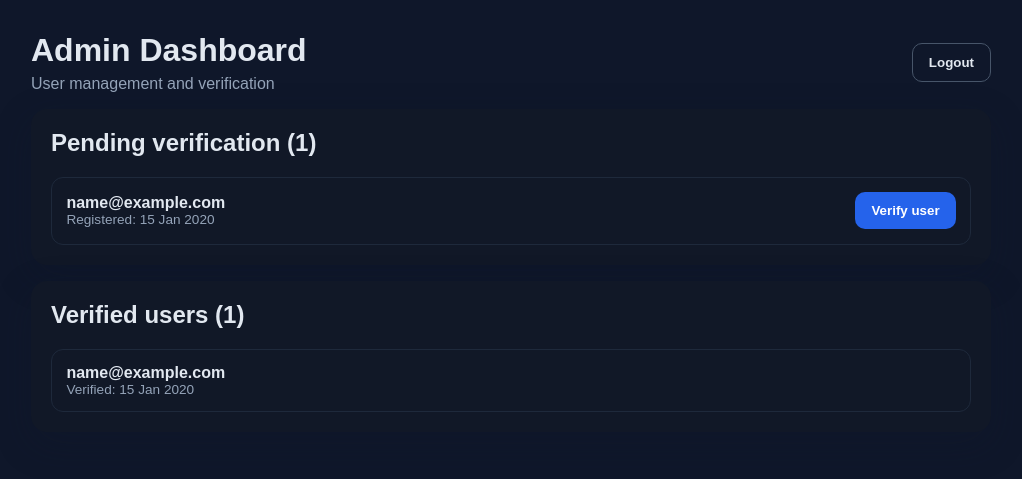
After one commit to enes-ekrem-ergunesh/coolify-test2, a Node server app: template views/admin.ejs in a window 1280 px wide. The commit adds this page. Shown: the top 479 px of the page, without its empty margins (129-1151 px from the left). Run offline with Node 20, Linux system fonts and the light colour scheme; the template is opened without the code that fills it: most values are stand-ins (such as "Sample title", 1, 10 or a date in 2020); some libraries are stand-ins or nearby versions.

Commit message:
feat: add admin verification dashboard for user approvals

```diff
--- a/docker-compose.yml
+++ b/docker-compose.yml
@@ -6,6 +6,7 @@ services:
       PORT: ${PORT:-8542}
       DATABASE_PATH: ${DATABASE_PATH:-/app/data/budget.db}
       SESSION_SECRET: ${SESSION_SECRET:?SESSION_SECRET must be set}
+      ADMIN_PASSWORD: ${ADMIN_PASSWORD:?ADMIN_PASSWORD must be set}
       COOKIE_SECURE: ${COOKIE_SECURE:-false}
       OPENAI_API_KEY: ${OPENAI_API_KEY:-}
       OPENAI_MODEL: ${OPENAI_MODEL:-gpt-4o-mini}
--- a/src/app.js
+++ b/src/app.js
@@ -22,6 +22,36 @@ function createApp({ db, config }) {
     standardHeaders: 'draft-8',
     legacyHeaders: false,
   });
+  const adminUsername = 'admin';
+  const secureStringEqual = (left, right) => {
+    const leftBuffer = Buffer.from(String(left || ''));
+    const rightBuffer = Buffer.from(String(right || ''));
+    if (leftBuffer.length !== rightBuffer.length) return false;
+    return crypto.timingSafeEqual(leftBuffer, rightBuffer);
+  };
+  const renderAdminDashboard = (req, res) => {
+    const pendingUsers = db
+      .prepare(
+        `SELECT id, email, created_at
+         FROM users
+         WHERE is_verified = 0
+         ORDER BY created_at ASC, id ASC`,
+      )
+      .all();
+    const verifiedUsers = db
+      .prepare(
+        `SELECT id, email, created_at, verified_at
+         FROM users
+         WHERE is_verified = 1
+         ORDER BY verified_at DESC, id DESC
+         LIMIT 100`,
+      )
+      .all();
+    return res.render('admin', {
+      pendingUsers,
+      verifiedUsers,
+    });
+  };
 
   app.disable('x-powered-by');
   app.set('view engine', 'ejs');
@@ -50,6 +80,7 @@ function createApp({ db, config }) {
     res.locals.csrfToken = req.session.csrfToken;
     delete req.session.flash;
     res.locals.userId = req.session.userId || null;
+    res.locals.isAdmin = req.session.isAdmin === true;
     res.locals.pendingCount = 0;
     res.locals.plural = (n, singular, pluralForm) => n === 1 ? singular : (pluralForm || `${singular}s`);
     if (req.session.userId) {
@@ -87,6 +118,9 @@ function createApp({ db, config }) {
   });
 
   app.get('/', (req, res) => {
+    if (req.session.isAdmin) {
+      return renderAdminDashboard(req, res);
+    }
     if (!req.session.userId) {
       return res.render('auth', { email: '' });
     }
@@ -169,6 +203,14 @@ function createApp({ db, config }) {
       recentEntries,
       activePage: 'home',
     });
+  });
+
+  app.get('/admin', (req, res) => {
+    if (!req.session.isAdmin) {
+      req.session.flash = { type: 'error', message: 'Admin access is required.' };
+      return res.status(403).redirect('/');
+    }
+    return renderAdminDashboard(req, res);
   });
 
   app.get('/incomes', (req, res) => {
@@ -372,25 +414,72 @@ function createApp({ db, config }) {
     }
 
     const passwordHash = await bcrypt.hash(password, 12);
-    const result = db.prepare('INSERT INTO users(email, password_hash) VALUES(?, ?)').run(email, passwordHash);
-    req.session.userId = result.lastInsertRowid;
-    req.session.flash = { type: 'success', message: 'Welcome! Your account is ready.' };
+    db.prepare('INSERT INTO users(email, password_hash, is_verified) VALUES(?, ?, 0)').run(email, passwordHash);
+    req.session.userId = null;
+    req.session.isAdmin = false;
+    req.session.flash = { type: 'warning', message: 'Registration received. Please wait for admin verification before signing in.' };
     return res.redirect('/');
+  });
+
+  app.post('/admin/login', authLimiter, (req, res) => {
+    const username = String(req.body.username || '').trim();
+    const password = String(req.body.password || '');
+
+    if (username !== adminUsername || !secureStringEqual(password, config.adminPassword)) {
+      req.session.flash = { type: 'error', message: 'Invalid admin credentials.' };
+      return res.status(401).redirect('/');
+    }
+
+    req.session.userId = null;
+    req.session.isAdmin = true;
+    req.session.flash = { type: 'success', message: 'Admin signed in successfully.' };
+    return res.redirect('/admin');
   });
 
   app.post('/login', authLimiter, async (req, res) => {
     const email = String(req.body.email || '').trim().toLowerCase();
     const password = String(req.body.password || '');
-    const user = db.prepare('SELECT id, password_hash FROM users WHERE email = ?').get(email);
+    const user = db.prepare('SELECT id, password_hash, is_verified FROM users WHERE email = ?').get(email);
 
     if (!user || !(await bcrypt.compare(password, user.password_hash))) {
       req.session.flash = { type: 'error', message: 'Invalid email or password.' };
       return res.status(401).redirect('/');
     }
+    if (user.is_verified !== 1) {
+      req.session.flash = { type: 'warning', message: 'Your account is pending admin verification.' };
+      return res.status(403).redirect('/');
+    }
 
     req.session.userId = user.id;
+    req.session.isAdmin = false;
     req.session.flash = { type: 'success', message: 'Signed in successfully.' };
     return res.redirect('/');
+  });
+
+  app.post('/admin/users/:id/verify', (req, res) => {
+    if (!req.session.isAdmin) {
+      req.session.flash = { type: 'error', message: 'Admin access is required.' };
+      return res.status(403).redirect('/');
+    }
+
+    const userId = Number.parseInt(req.params.id, 10);
+    if (!Number.isInteger(userId) || userId <= 0) {
+      req.session.flash = { type: 'error', message: 'Invalid user.' };
+      return res.status(400).redirect('/admin');
+    }
+
+    const result = db
+      .prepare(
+        `UPDATE users
+         SET is_verified = 1, verified_at = CURRENT_TIMESTAMP
+         WHERE id = ? AND is_verified = 0`,
+      )
+      .run(userId);
+
+    req.session.flash = result.changes > 0
+      ? { type: 'success', message: 'User verified successfully.' }
+      : { type: 'warning', message: 'User not found or already verified.' };
+    return res.redirect('/admin');
   });
 
   app.post('/logout', (req, res) => {
--- a/src/server.js
+++ b/src/server.js
@@ -5,6 +5,7 @@ const config = {
   port: Number.parseInt(process.env.PORT || '3000', 10),
   databasePath: process.env.DATABASE_PATH || './data/budget.db',
   sessionSecret: process.env.SESSION_SECRET,
+  adminPassword: process.env.ADMIN_PASSWORD || '',
   secureCookies: process.env.COOKIE_SECURE === 'true',
   openAiApiKey: process.env.OPENAI_API_KEY || '',
   openAiModel: process.env.OPENAI_MODEL || 'gpt-4o-mini',
@@ -13,6 +14,9 @@ const config = {
 
 if (!config.sessionSecret) {
   throw new Error('SESSION_SECRET must be set before starting the app.');
+}
+if (!config.adminPassword) {
+  throw new Error('ADMIN_PASSWORD must be set before starting the app.');
 }
 
 const db = openDatabase(config.databasePath);
--- /dev/null
+++ b/views/admin.ejs
@@ -0,0 +1,82 @@
+<!DOCTYPE html>
+<html lang="en">
+  <head>
+    <meta charset="UTF-8" />
+    <meta name="viewport" content="width=device-width, initial-scale=1.0" />
+    <title>Budget Chat Admin</title>
+    <style>
+      :root { color-scheme: light dark; font-family: Arial, sans-serif; }
+      body { margin: 0; background: #0f172a; color: #e2e8f0; }
+      main { max-width: 960px; margin: 0 auto; padding: 2rem; }
+      .topbar { display: flex; justify-content: space-between; align-items: center; gap: 1rem; margin-bottom: 1rem; }
+      .card { background: #111827; border-radius: 16px; padding: 1.25rem; box-shadow: 0 12px 36px rgba(15, 23, 42, 0.25); margin-bottom: 1rem; }
+      .flash { padding: 0.85rem 1rem; border-radius: 12px; margin-bottom: 1rem; }
+      .flash.error { background: #7f1d1d; }
+      .flash.success { background: #14532d; }
+      .flash.warning { background: #78350f; }
+      .muted { color: #94a3b8; }
+      ul { list-style: none; margin: 0; padding: 0; display: grid; gap: 0.75rem; }
+      li { border: 1px solid #1e293b; border-radius: 12px; padding: 0.9rem; display: flex; justify-content: space-between; align-items: center; gap: 1rem; flex-wrap: wrap; }
+      button { background: #2563eb; color: white; border: 0; border-radius: 10px; padding: 0.7rem 1rem; cursor: pointer; font-weight: 700; }
+      button.ghost { background: transparent; border: 1px solid #475569; color: #e2e8f0; }
+    </style>
+  </head>
+  <body>
+    <main>
+      <div class="topbar">
+        <div>
+          <h1 style="margin:0;">Admin Dashboard</h1>
+          <p class="muted" style="margin:0.35rem 0 0 0;">User management and verification</p>
+        </div>
+        <form method="post" action="/logout">
+          <input name="csrfToken" type="hidden" value="<%= csrfToken %>" />
+          <button class="ghost" type="submit">Logout</button>
+        </form>
+      </div>
+
+      <% if (flash) { %>
+        <div class="flash <%= flash.type %>"><%= flash.message %></div>
+      <% } %>
+
+      <section class="card">
+        <h2 style="margin-top:0;">Pending verification (<%= pendingUsers.length %>)</h2>
+        <% if (pendingUsers.length === 0) { %>
+          <p class="muted">No users are waiting for verification.</p>
+        <% } else { %>
+          <ul>
+            <% pendingUsers.forEach((user) => { %>
+              <li>
+                <div>
+                  <strong><%= user.email %></strong>
+                  <div class="muted" style="font-size:0.85rem;">Registered: <%= user.created_at %></div>
+                </div>
+                <form method="post" action="/admin/users/<%= user.id %>/verify">
+                  <input name="csrfToken" type="hidden" value="<%= csrfToken %>" />
+                  <button type="submit">Verify user</button>
+                </form>
+              </li>
+            <% }) %>
+          </ul>
+        <% } %>
+      </section>
+
+      <section class="card">
+        <h2 style="margin-top:0;">Verified users (<%= verifiedUsers.length %>)</h2>
+        <% if (verifiedUsers.length === 0) { %>
+          <p class="muted">No verified users yet.</p>
+        <% } else { %>
+          <ul>
+            <% verifiedUsers.forEach((user) => { %>
+              <li>
+                <div>
+                  <strong><%= user.email %></strong>
+                  <div class="muted" style="font-size:0.85rem;">Verified: <%= user.verified_at || 'N/A' %></div>
+                </div>
+              </li>
+            <% }) %>
+          </ul>
+        <% } %>
+      </section>
+    </main>
+  </body>
+</html>
```
Also changed, not shown: src/db.js (+13 -0 lines), views/auth.ejs (+13 -1 lines), README.md.
